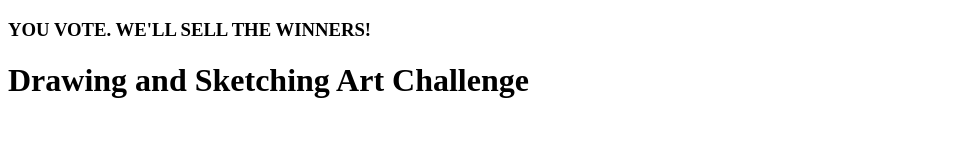
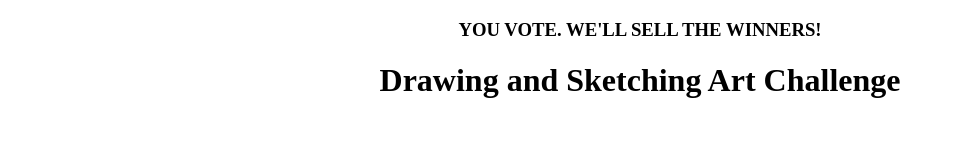
Before and after one commit to reinaisnothere/ArtRater, a website: page client/index.html in a window 1280 px wide. Shown: the whole page, without its empty margins (0-955 px from the left). Drawn offline with nearby package versions, Linux system fonts and the light colour scheme; no server answers.

Commit message:
Add stylesheet

```diff
--- a/client/index.html
+++ b/client/index.html
@@ -2,10 +2,13 @@
 <html>
   <head>
     <title>Art Rater</title>
+    <link rel="stylesheet" href="/styles/app.css">
   </head>
   <body>
-    <h3>YOU VOTE. WE'LL SELL THE WINNERS!</h3>
-    <h1>Drawing and Sketching Art Challenge</h1>
+    <div class="header">
+      <h3>YOU VOTE. WE'LL SELL THE WINNERS!</h3>
+      <h1>Drawing and Sketching Art Challenge</h1>
+    </div>
     <div ng-app="app" ng-controller="AppController">
       <div ng-model="submission">{{submission}}</div>
     </div>
--- /dev/null
+++ b/client/styles/app.css
@@ -0,0 +1,3 @@
+.header {
+  text-align: center;
+}
```
